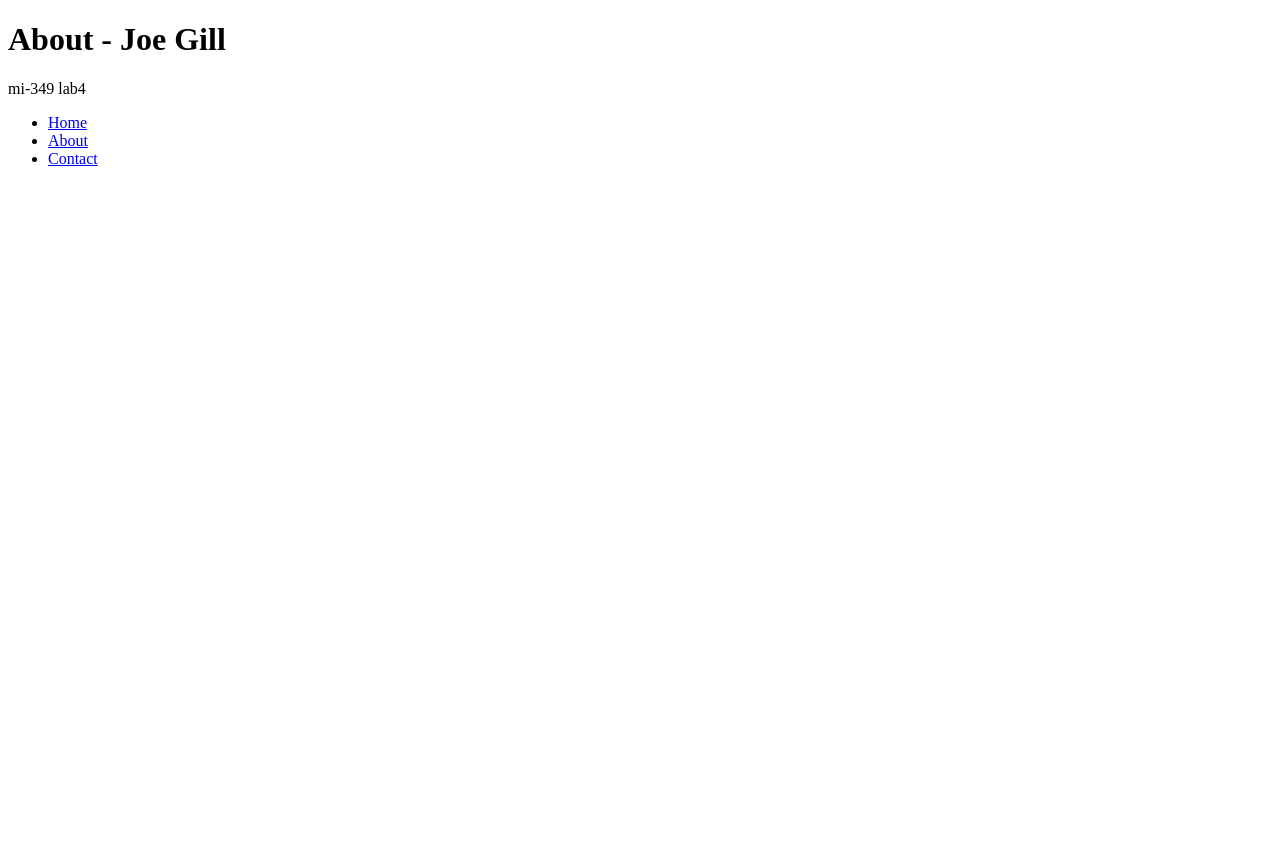
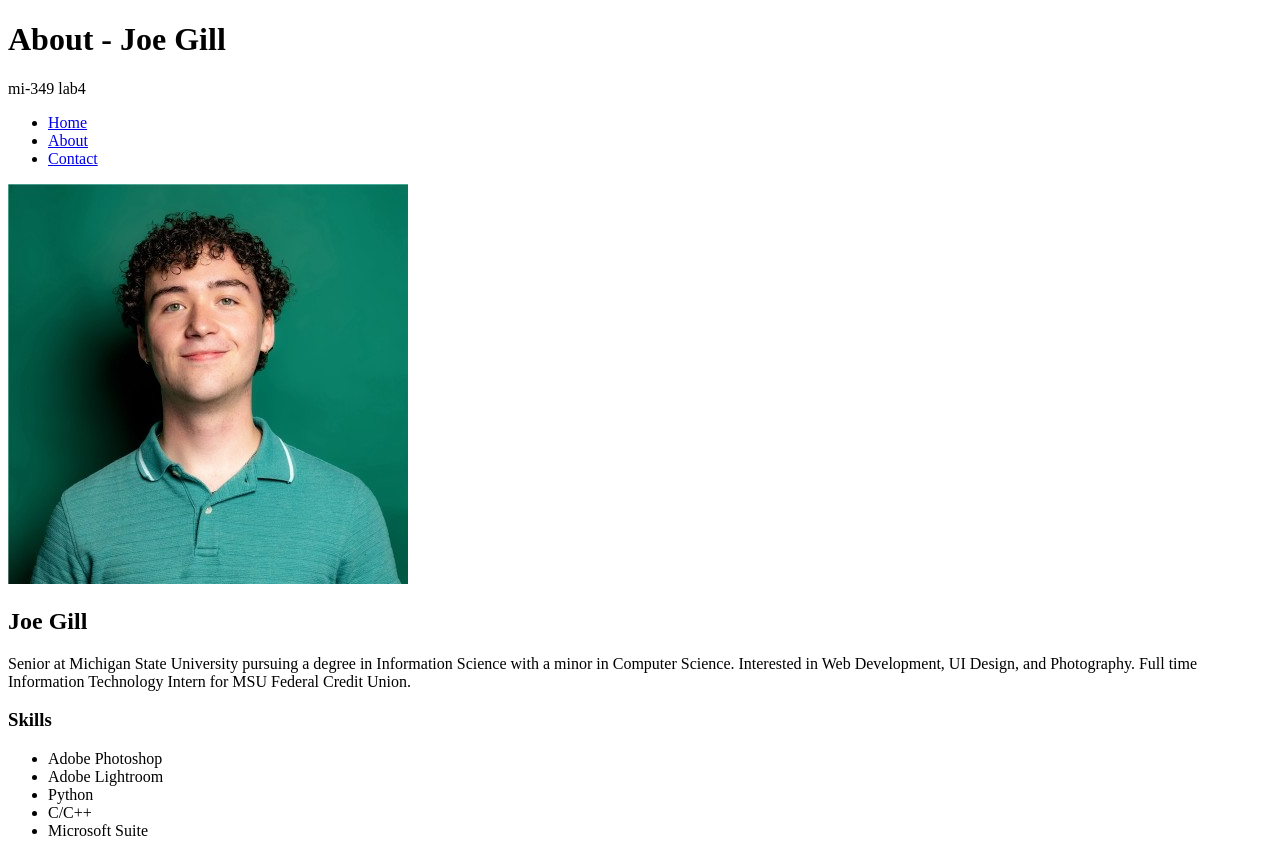
Before and after one commit to gillj0e/mi349_blog, a plain HTML site: page about.html in a window 1280 px wide. Before the commit the page ends 800 px from the top, so only its background shows below. Drawn offline with Linux system fonts and the light colour scheme.

Commit message:
Updated About page

```diff
--- a/about.html
+++ b/about.html
@@ -18,4 +18,17 @@
             </ul>
         </nav>
     </header>
+    <section>
+         <p><img alt="Picture of me" src="images/me.jpeg"></p>
+         <h2>Joe Gill</h2>
+         <p>Senior at Michigan State University pursuing a degree in Information Science with a minor in Computer Science. Interested in Web Development, UI Design, and Photography. Full time Information Technology Intern for MSU Federal Credit Union.</p>
+         <h3>Skills</h3>
+         <ul>
+            <li>Adobe Photoshop</li>
+            <li>Adobe Lightroom</li>
+            <li>Python</li>
+            <li>C/C++</li>
+            <li>Microsoft Suite</li>
+         </ul>
+    </section>
 </body>
```
